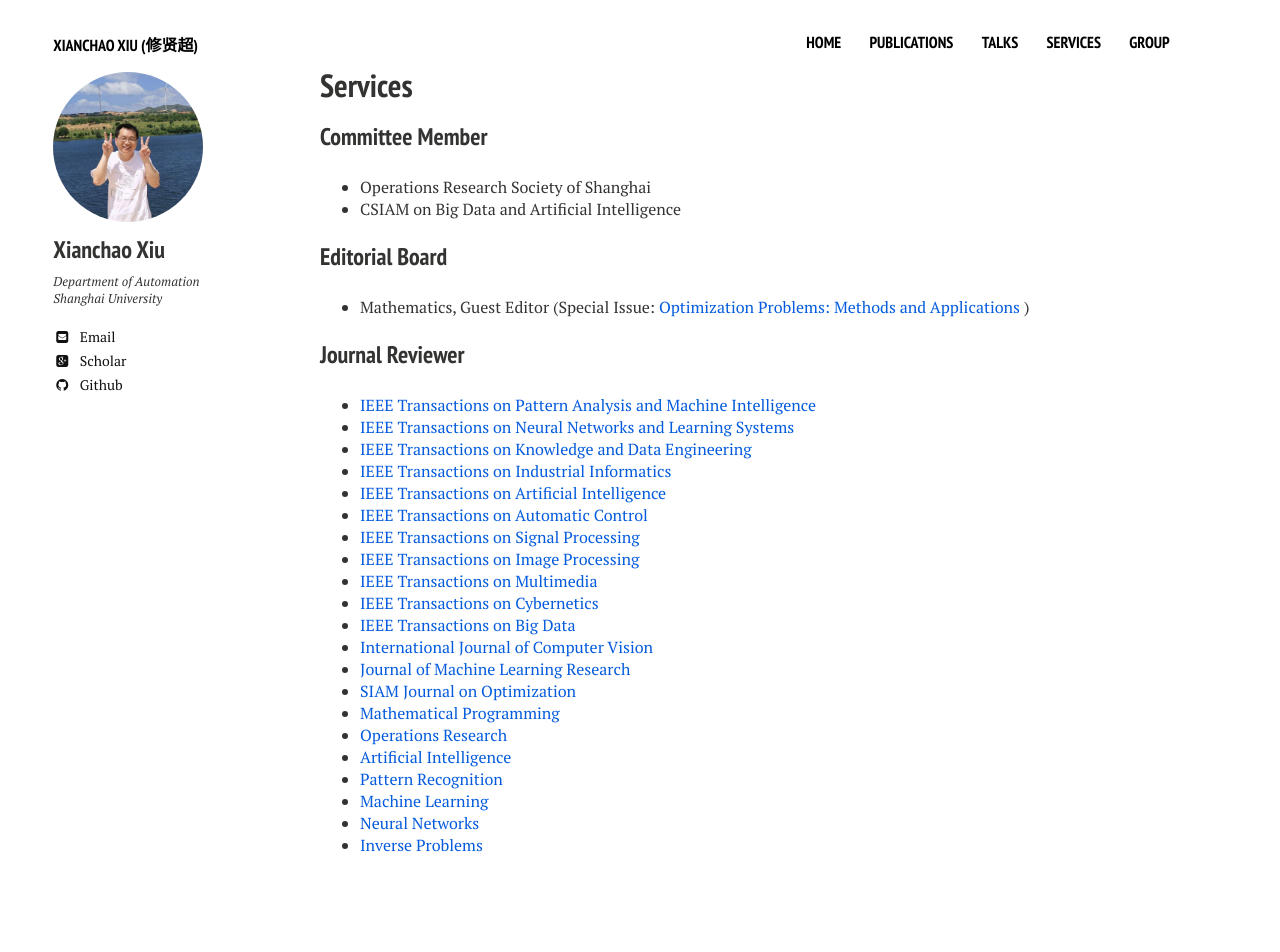
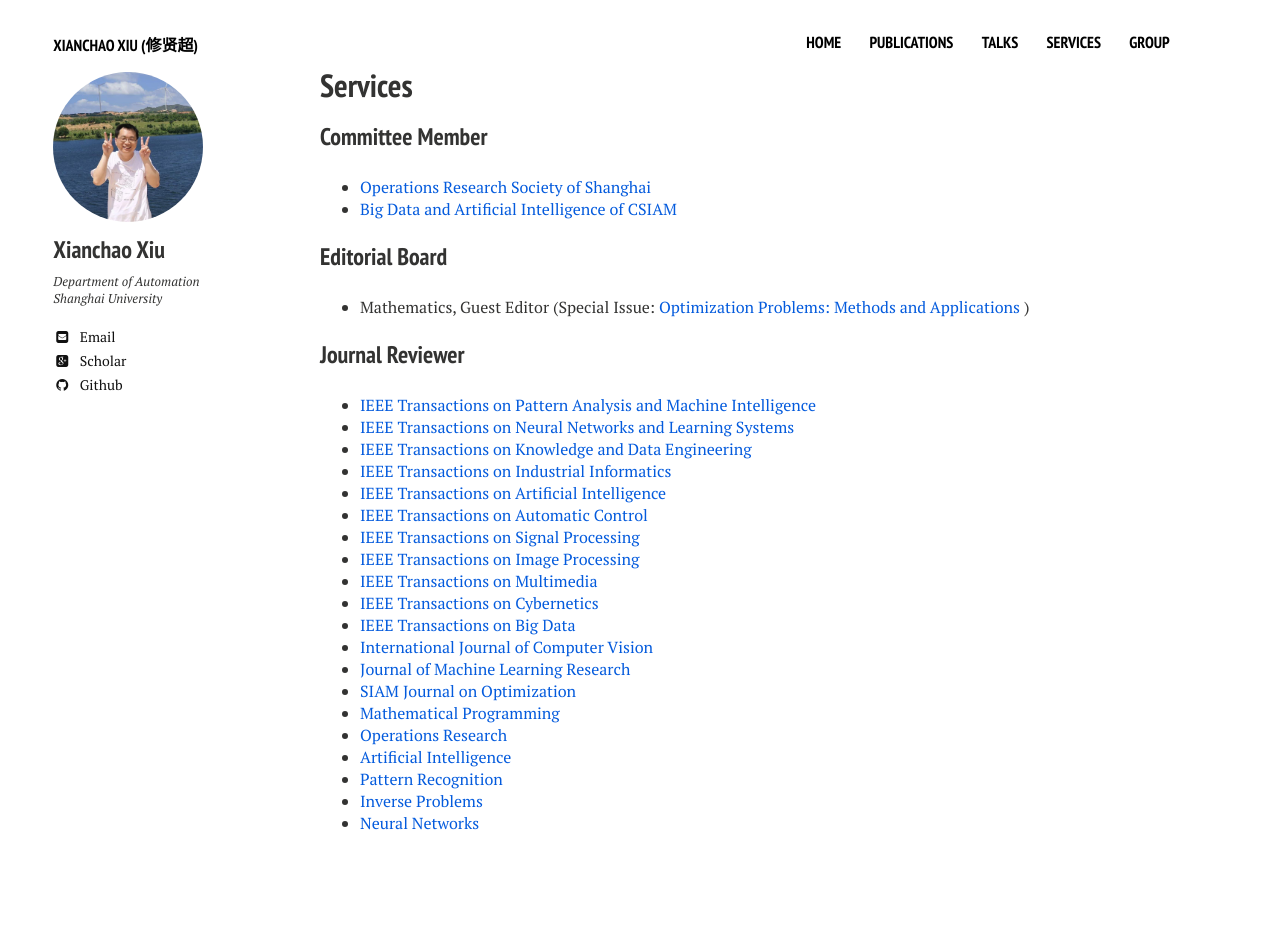
Before and after one commit to xianchaoxiu/xianchaoxiu.github.io, a Jekyll site: the page built from services/index.md, in a window 1280 px wide. Built offline with Jekyll 4.4.1, drawn with Linux system fonts in a browser that asks for light colours; nearby versions of some CDN libraries; after the commit the page ends 930 px from its top, so only the background shows below that.

Commit message:
Update index.md

```diff
--- a/services/index.md
+++ b/services/index.md
@@ -10,8 +10,8 @@ share: false
 
 
 ### Committee Member
-* Operations Research Society of Shanghai  <br>
-* CSIAM  on Big Data and Artificial Intelligence <br>
+*  <a href="http://www.shorsc.org.cn/" class="textlink" target="_blank">Operations Research Society of Shanghai </a> <br>
+*  <a href="http://bdai2025.icrp.xjtu.edu.cn/123227712/index?pageId=123227769" class="textlink" target="_blank">Big Data and Artificial Intelligence of CSIAM  </a> <br>
 
 
 ###  Editorial Board
@@ -37,6 +37,5 @@ share: false
 * <a href="https://pubsonline.informs.org/journal/opre" class="textlink" target="_blank">Operations Research </a> <br>
 * <a href="https://www.sciencedirect.com/journal/artificial-intelligence" class="textlink" target="_blank">Artificial Intelligence </a> <br>
 * <a href="https://www.sciencedirect.com/journal/pattern-recognition" class="textlink" target="_blank">Pattern Recognition </a> <br>
-* <a href="https://link.springer.com/journal/10994" class="textlink" target="_blank">Machine Learning </a> <br>
+* <a href="https://iopscience.iop.org/journal/0266-5611" class="textlink" target="_blank">Inverse Problems </a> <br>
 * <a href="https://www.sciencedirect.com/journal/neural-networks" class="textlink" target="_blank">Neural Networks </a> <br>
-* <a href="https://iopscience.iop.org/journal/0266-5611" class="textlink" target="_blank">Inverse Problems </a> <br>
```
